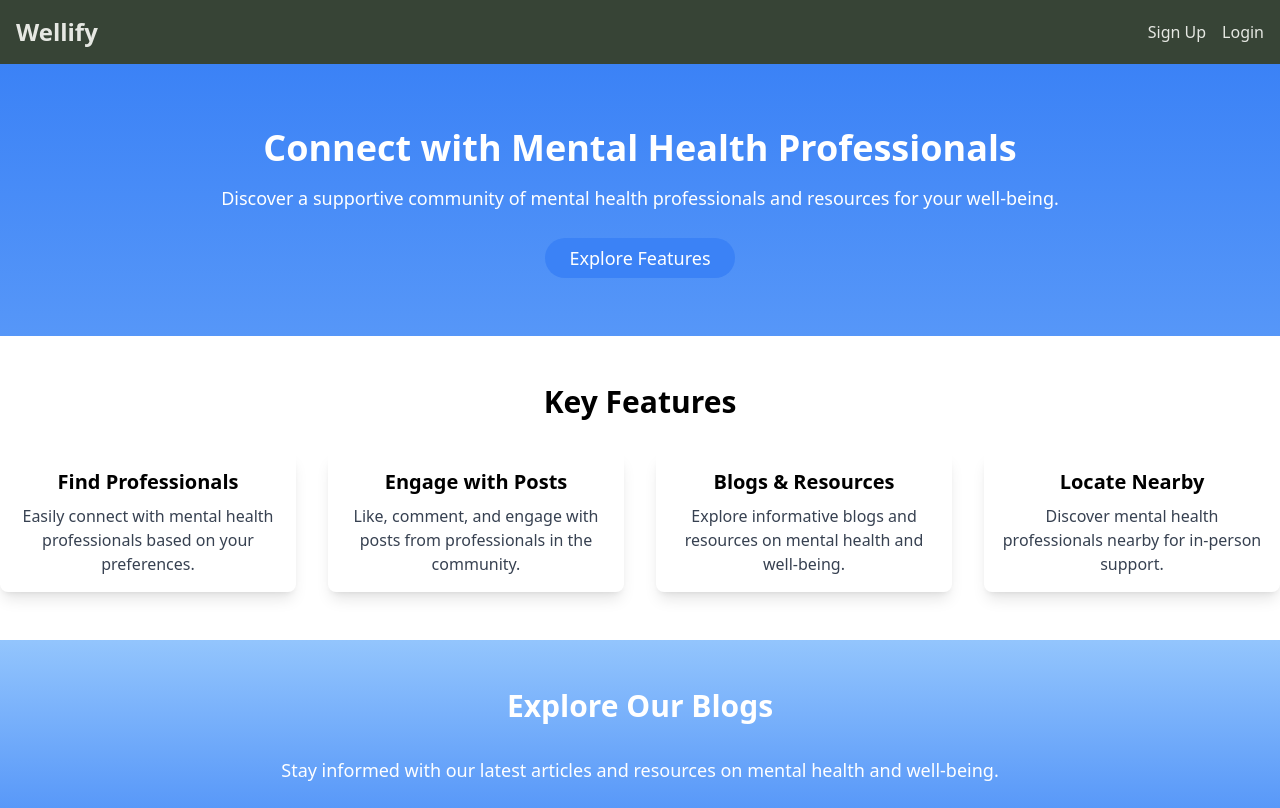
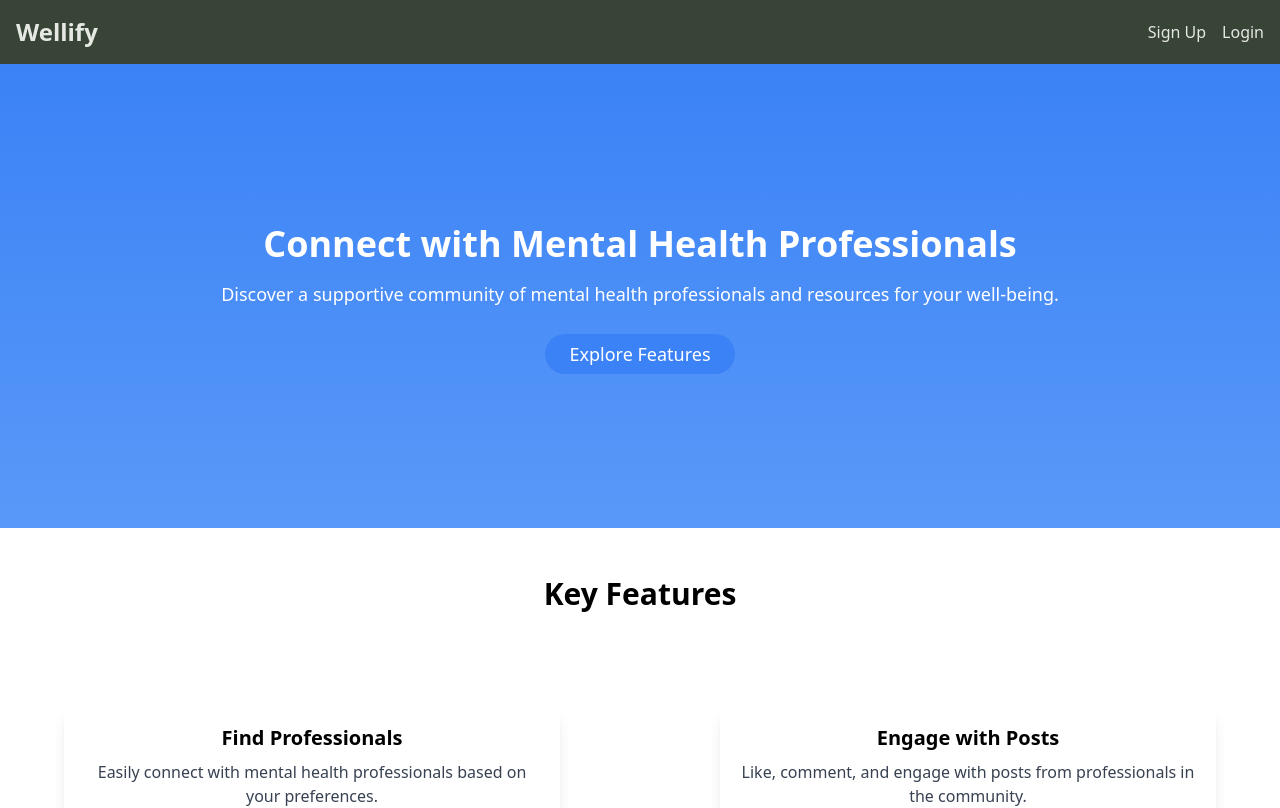
Before and after one commit to sikehish/Wellify, a React (Vite) app: page / in a window 1280 px wide. Shown: the top 808 px of the page. Built offline with nearby package versions, Linux system fonts and the light colour scheme; no server answers.

Commit message:
Landing page enhanced

```diff
--- a/src/components/LandingPage.jsx
+++ b/src/components/LandingPage.jsx
@@ -5,7 +5,7 @@ const LandingPage = () => {
   return (
     <div className="bg-gradient-to-b from-blue-500 to-blue-300 flex flex-col">
       <main className="flex-grow">
-        <section className="container mx-auto p-16 text-center text-white">
+        <section className="container mx-auto p-40 text-center text-white">
           <h1 className="text-4xl font-extrabold mb-4">Connect with Mental Health Professionals</h1>
           <p className="text-lg mb-8">
             Discover a supportive community of mental health professionals and resources for your well-being.
@@ -17,7 +17,7 @@ const LandingPage = () => {
         <section id="features" className="bg-white py-12">
           <div className="container mx-auto text-center">
             <h2 className="text-3xl font-extrabold mb-8">Key Features</h2>
-            <div className="grid grid-cols-1 md:grid-cols-2 lg:grid-cols-4 gap-8">
+            <div className="grid grid-cols-1 md:grid-cols-2 lg:gap-y-20 lg:p-16 lg:gap-x-40">
               <div className="p-4 rounded-lg shadow-lg">
                 <h3 className="text-xl font-semibold mb-2">Find Professionals</h3>
                 <p className="text-gray-700">
```
